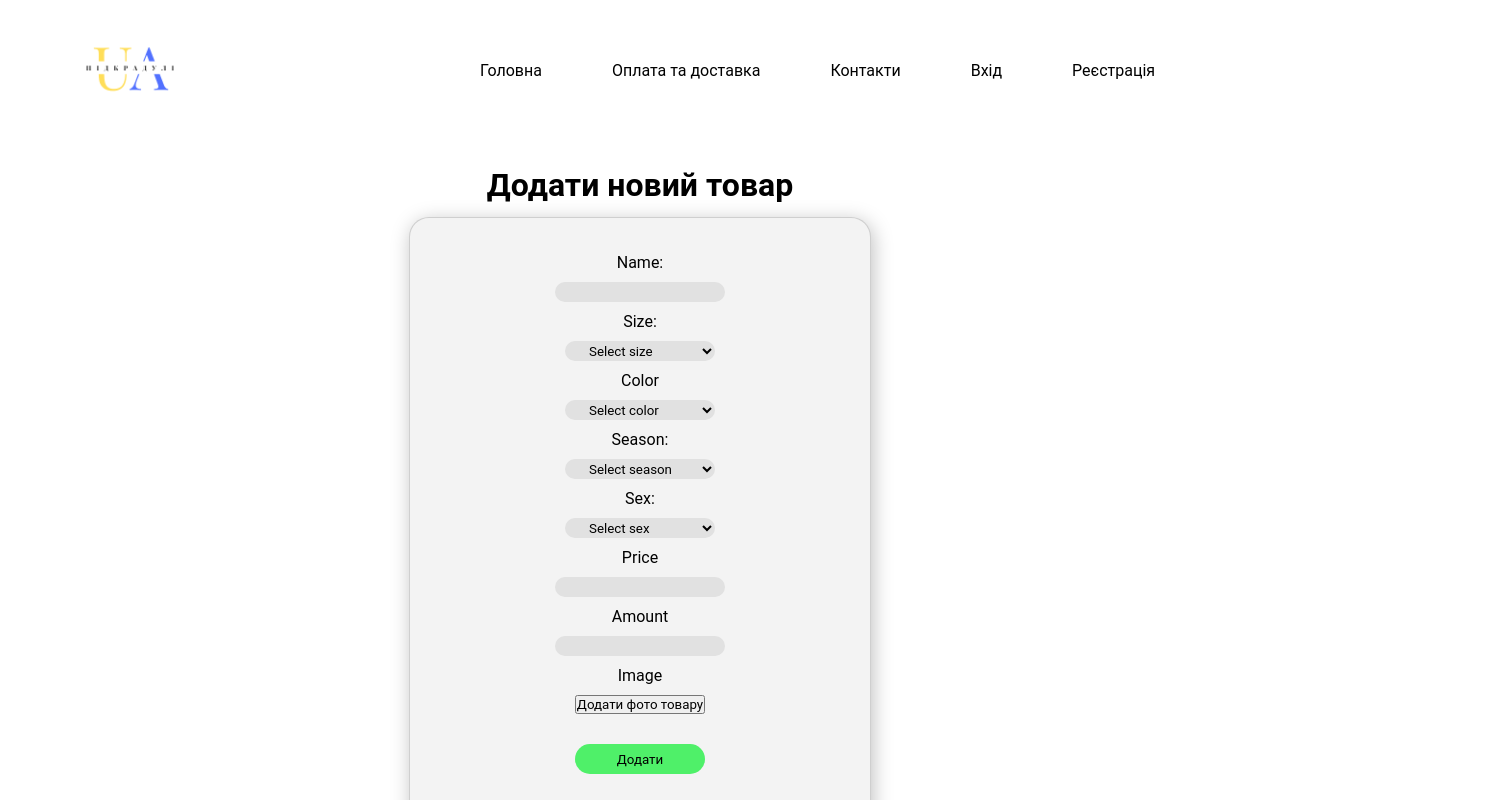
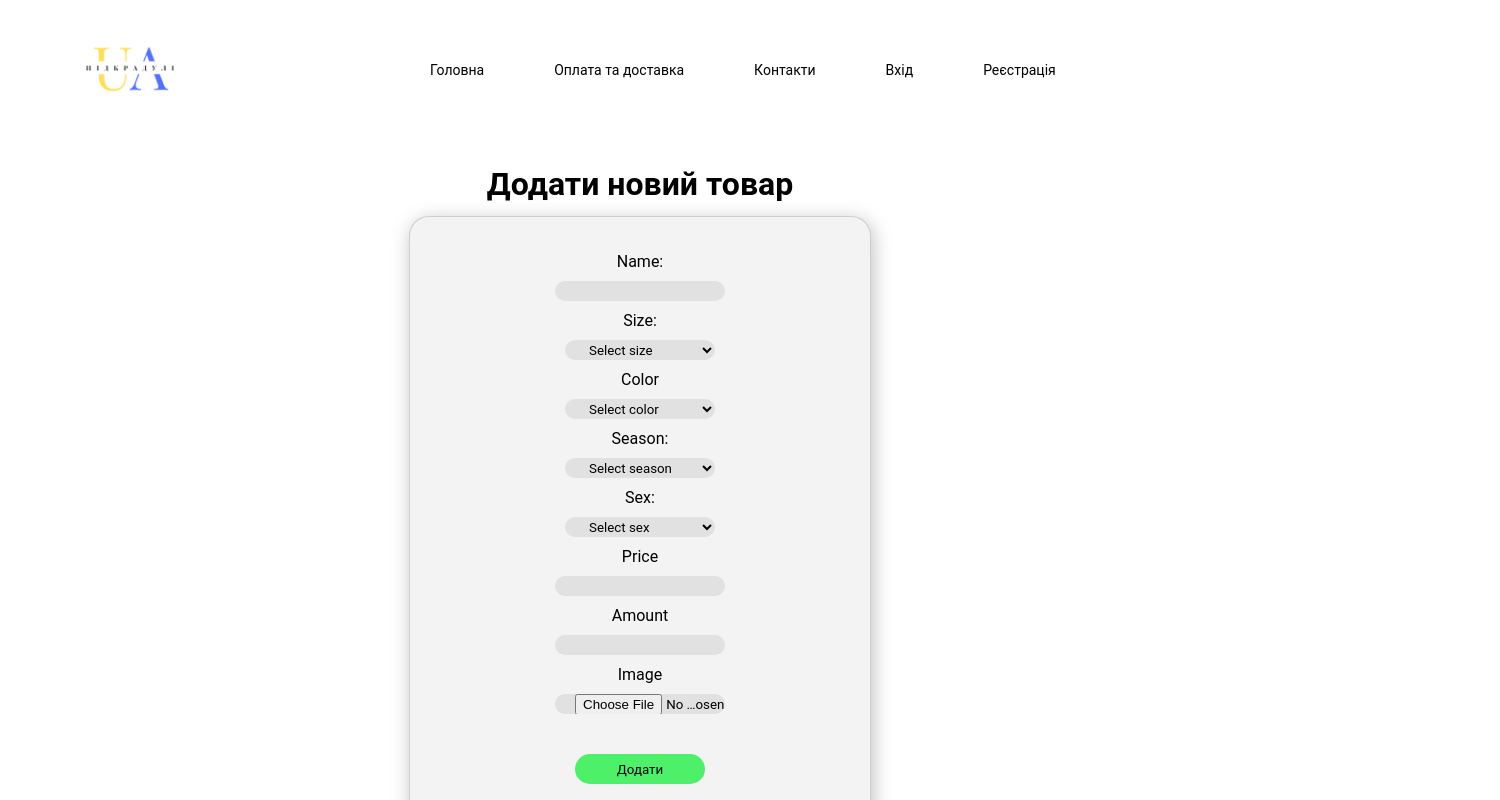
Before and after one commit to OrynaK/ShoeStore, a React (Create React App) app in the folder src/main/webapp/my-shoestore/: page /addNewShoe in a window 1280 px wide. Shown: the top 800 px of the page, 1500 px wide, since content can reach past the window. Built offline with nearby package versions, Linux system fonts and the light colour scheme.

Commit message:
шось робила

```diff
--- a/src/main/webapp/my-shoestore/src/components/AddNewShoe/AddNewShoe.jsx
+++ b/src/main/webapp/my-shoestore/src/components/AddNewShoe/AddNewShoe.jsx
@@ -15,6 +15,16 @@ function AddNewShoe() {
     const[image, setImage]=useState('');
     const navigate = useNavigate();
 
+    const handleImageChange = (event) => {
+        const file = event.target.files[0];
+        const reader = new FileReader();
+        reader.onloadend = () => {
+            setImage(reader.result);
+        };
+        if (file) {
+            reader.readAsDataURL(file);
+        }
+    };
    /* const multer = require('multer');
     const storage = multer.diskStorage({
         destination: function (req, file, cb) {
@@ -155,15 +165,13 @@ function AddNewShoe() {
                         <label className="add-new-shoe-form-label">
                             Image
                         </label>
-                        <input className="add-new-shoe-form-input"
-                               type="file"
-                               name="image"
-                               //onChange={handleFileChange}
-                               style={{ display: 'none' }}
+                        <input
+                            className="add-new-shoe-form-input"
+                            type="file"
+                            accept="image/*"
+                            onChange={handleImageChange}
                         />
-                        <button onClick={() => document.getElementsByName('image')[0].click()}>
-                            Додати фото товару
-                        </button>
+                        {image && <img src={image} alt="Selected" />}
 
                         <button className="add-new-shoe-form-btn" onClick={handleSubmit} type="submit">Додати</button>
                     </form>
--- a/src/main/webapp/my-shoestore/src/components/ShoePage/ShoePage.jsx
+++ b/src/main/webapp/my-shoestore/src/components/ShoePage/ShoePage.jsx
@@ -15,7 +15,7 @@ function ShoePage(props) {
                         <span className="shoe-page-form-size">38</span>
                     </div>
 
-                    <span className="shoe-page-form-price"><strong>{price}</strong></span>
+                    <span className="shoe-page-form-price"><strong>{price}$</strong></span>
                 </div>
 
                 <button className="shoe-page-form-btn">Додати до кошика</button>
--- a/src/main/webapp/my-shoestore/src/components/UsersList/UsersList.jsx
+++ b/src/main/webapp/my-shoestore/src/components/UsersList/UsersList.jsx
@@ -13,19 +13,27 @@ function UsersList() {
             });
     }, []);
 
-    const handleRoleChange = () => {
+    const handleRoleChange = (userId, selectedRole) => {
+        const requestData = {
+            user_id: userId,
+            role: selectedRole,
+        };
+
         fetch("http://localhost:8080/updateUserRole", {
             method: "POST",
             headers: {
                 "Content-Type": "application/json",
             },
+            body: JSON.stringify(requestData),
         })
-            .then((response) => response.json())
+            .then((response) => response.text())
             .then((data) => setRole(data))
             .catch((error) => {
                 console.error("Error:", error);
             });
     };
+
+
 
     return (
         <div className="users-list">
@@ -55,7 +63,7 @@ function UsersList() {
                                 name="role"
                                 value={role}
                                 onChange={(event) =>
-                                    handleRoleChange(user.role, event.target.value)
+                                    handleRoleChange(user.id, event.target.value)
                                 }
                             >
                                 <option value="">Змінити роль</option>
--- a/src/main/webapp/my-shoestore/src/components/navbars/NavbarClient/NavbarClient.css
+++ b/src/main/webapp/my-shoestore/src/components/navbars/NavbarClient/NavbarClient.css
@@ -2,7 +2,8 @@
     display: flex;
     justify-content: space-between;
     align-items: center;
-    width: 1300px;
+    width: 1500px;
+    font-size: 14px;
 
 }
 
@@ -18,7 +19,7 @@
     justify-content: flex-end;
     align-items: center;
     column-gap: 70px;
-    margin-left: 200px;/*top: 270px;*/
+    margin-left: 150px;
 }
 
 
@@ -30,3 +31,6 @@
     gap: 70px;
 
 }
+.nav-list__item {
+    white-space: nowrap;
+}
--- a/src/main/webapp/my-shoestore/src/components/navbars/NavbarClient/NavbarClient.jsx
+++ b/src/main/webapp/my-shoestore/src/components/navbars/NavbarClient/NavbarClient.jsx
@@ -22,7 +22,6 @@ function NavbarClient () {
                         <NavLink to="/paymentanddelivery" className="nav-list__item">Оплата та доставка</NavLink>
                         <NavLink to="/contacts" className="nav-list__item">Контакти</NavLink>
                         <NavLink to="/loginform" className="nav-list__item">Вхід</NavLink>
-                        <NavLink to="registrationform" className="nav-list__item">Реєстрація</NavLink>
                         <NavLink to="/clientcabinet" className="nav-list__item">Особистий кабінет</NavLink>
                         <NavLink to="/basket" className="nav-list__item">Кошик</NavLink>
                     </ul>
--- a/src/main/webapp/my-shoestore/src/components/navbars/NavbarCourier/NavbarCourier.css
+++ b/src/main/webapp/my-shoestore/src/components/navbars/NavbarCourier/NavbarCourier.css
@@ -2,7 +2,8 @@
     display: flex;
     justify-content: space-between;
     align-items: center;
-    width: 1240px;
+    width: 1500px;
+    font-size: 14px;
 
 }
 
@@ -18,7 +19,7 @@
     justify-content: flex-end;
     align-items: center;
     column-gap: 70px;
-    margin-left: 200px;/*top: 270px;*/
+    margin-left: 150px;
 }
 
 
@@ -26,4 +27,10 @@
     display: flex;
     justify-content: space-between;
     align-items: center;
+    flex-direction: row;
+    gap: 70px;
+
 }
+.nav-list__item {
+    white-space: nowrap;
+}
--- a/src/main/webapp/my-shoestore/src/components/navbars/NavbarDefault/NavbarDefault.css
+++ b/src/main/webapp/my-shoestore/src/components/navbars/NavbarDefault/NavbarDefault.css
@@ -2,7 +2,8 @@
     display: flex;
     justify-content: space-between;
     align-items: center;
-    width: 1300px;
+    width: 1500px;
+    font-size: 14px;
 
 }
 
@@ -18,7 +19,7 @@
     justify-content: flex-end;
     align-items: center;
     column-gap: 70px;
-    margin-left: 200px;
+    margin-left: 150px;
 }
 
 
@@ -30,3 +31,6 @@
     gap: 70px;
 
 }
+.nav-list__item {
+    white-space: nowrap;
+}
--- a/src/main/webapp/my-shoestore/src/components/navbars/NavbarPacker/NavbarPacker.css
+++ b/src/main/webapp/my-shoestore/src/components/navbars/NavbarPacker/NavbarPacker.css
@@ -2,7 +2,8 @@
     display: flex;
     justify-content: space-between;
     align-items: center;
-    width: 1240px;
+    width: 1500px;
+    font-size: 14px;
 
 }
 
@@ -18,12 +19,18 @@
     justify-content: flex-end;
     align-items: center;
     column-gap: 70px;
-    margin-left: 200px;
-}/*top: 270px;*/
+    margin-left: 150px;
+}
 
 
 .nav-row {
     display: flex;
     justify-content: space-between;
     align-items: center;
+    flex-direction: row;
+    gap: 70px;
+
 }
+.nav-list__item {
+    white-space: nowrap;
+}
--- a/src/main/webapp/my-shoestore/src/components/navbars/NavbarWareHouse/NavbarWarehouse.css
+++ b/src/main/webapp/my-shoestore/src/components/navbars/NavbarWareHouse/NavbarWarehouse.css
@@ -2,7 +2,8 @@
     display: flex;
     justify-content: space-between;
     align-items: center;
-    width: 1240px;
+    width: 1500px;
+    font-size: 14px;
 
 }
 
@@ -18,7 +19,7 @@
     justify-content: flex-end;
     align-items: center;
     column-gap: 70px;
-    margin-left: 200px;/*top: 270px;*/
+    margin-left: 150px;
 }
 
 
@@ -26,4 +27,10 @@
     display: flex;
     justify-content: space-between;
     align-items: center;
+    flex-direction: row;
+    gap: 70px;
+
 }
+.nav-list__item {
+    white-space: nowrap;
+}
```
